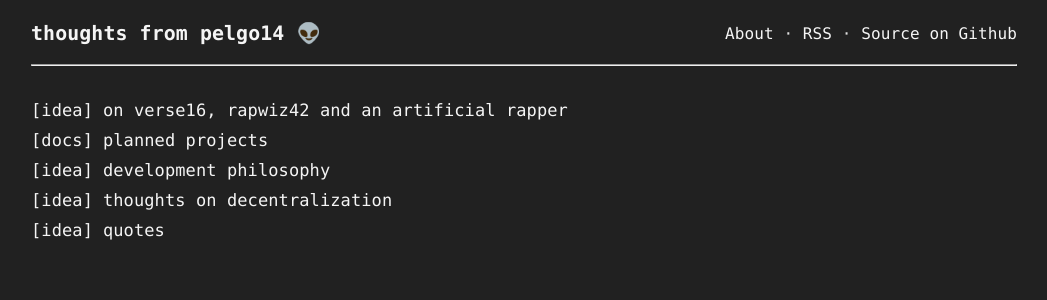
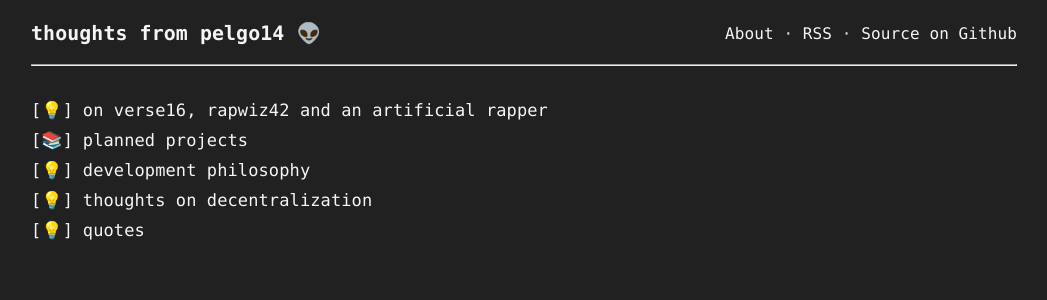
Before and after one commit to giftmischer69/giftmischer69.github.io, a Jekyll site: the page built from index.html, in a window 1280 px wide. Shown: the top 300 px of the page, without its empty margins (116-1163 px from the left). Built offline with Jekyll 4.4.1, drawn with Linux system fonts in a browser that asks for light colours.

Commit message:
added nice looking emojis :books:

```diff
--- a/_posts/2020-08-25-quotes.md
+++ b/_posts/2020-08-25-quotes.md
@@ -1,7 +1,7 @@
 ---
 layout: post
 title:  "quotes"
-categories: idea
+categories: 💡
 ---
 new
 > Sonne, Mond und Sterne bestehen noch – obwohl wir sie nicht mehr anbeten. - Wieland Herzfelde
--- a/_posts/2020-08-27-p2p.md
+++ b/_posts/2020-08-27-p2p.md
@@ -1,7 +1,7 @@
 ---
 layout: post
 title:  "thoughts on decentralization"
-categories: idea
+categories: 💡
 ---
 
 *development in progress...*
--- a/_posts/2020-08-27-philosophy.md
+++ b/_posts/2020-08-27-philosophy.md
@@ -1,7 +1,7 @@
 ---
 layout: post
 title:  "development philosophy"
-categories: idea
+categories: 💡
 ---
 
 *development in progress...*
--- a/_posts/2020-09-01-planned.md
+++ b/_posts/2020-09-01-planned.md
@@ -1,7 +1,7 @@
 ---
 layout: post
 title:  "planned projects"
-categories: docs
+categories: 📚
 ---
 
 planned projects
--- a/_posts/2020-09-06-artificial_rapper.md
+++ b/_posts/2020-09-06-artificial_rapper.md
@@ -1,7 +1,7 @@
 ---
 layout: post
 title:  "on verse16, rapwiz42 and an artificial rapper"
-categories: [idea, docs]
+categories: [💡, 📚]
 permalink: artificial-rapper
 ---
 
```
